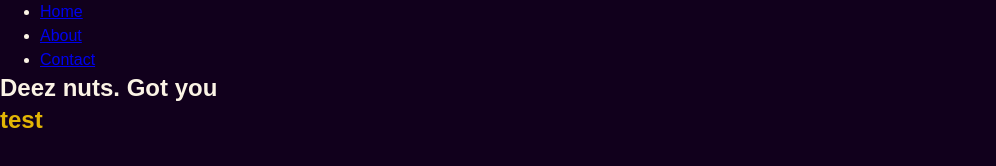
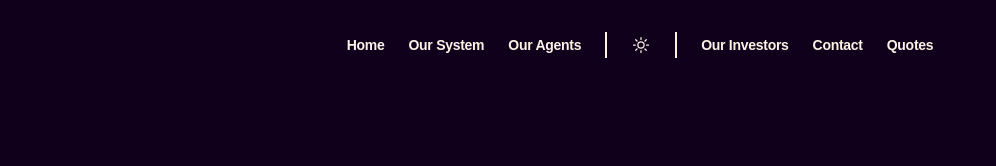
Before and after one commit to Lawrensu/Stargazers-Insurance-Company, a website built with Vite: page index.html in a window 1280 px wide. Shown: the whole page, without its empty margins (0-996 px from the left). Built offline with nearby package versions, Linux system fonts and the light colour scheme; a web font is replaced by a local one.

Commit message:
Added and halfway finishing header part

```diff
--- a/index.html
+++ b/index.html
@@ -14,22 +14,33 @@
   </head>
 
   <body>
-    <header>
+    <header class="header container">
+      <div class="logo__wrapper">
+        <img class="logo" src="" alt="">
+      </div>
       <nav>
-        <ul>
-          <li><a href="#">Home</a></li>
-          <li><a href="#">About</a></li>
-          <li><a href="#">Contact</a></li>
+        <ul class="nav__menu">
+          <li><a class="nav__link" href="index.html">Home</a></li>
+          <li><a class="nav__link" href="#">Our System</a></li>
+          <li><a class="nav__link" href="#">Our Agents</a></li>
+          <li class="nav__line"></li>
+          <li><a class="nav__sun" href="#"><svg xmlns="http://www.w3.org/2000/svg" fill="none" viewBox="0 0 24 24" stroke-width="1.5" stroke="currentColor">
+            <path stroke-linecap="round" stroke-linejoin="round" d="M12 3v2.25m6.364.386-1.591 1.591M21 12h-2.25m-.386 6.364-1.591-1.591M12 18.75V21m-4.773-4.227-1.591 1.591M5.25 12H3m4.227-4.773L5.636 5.636M15.75 12a3.75 3.75 0 1 1-7.5 0 3.75 3.75 0 0 1 7.5 0Z" />
+          </svg>
+          </a></li>
+          <li class="nav__line"></li>
+          <li><a class="nav__link" href="#">Our Investors</a></li>
+          <li><a class="nav__link" href="#">Contact</a></li>
+          <li><a class="nav__link" href="#">Quotes</a></li>
         </ul>
       </nav>
-
     </header>
 
 
     <main>
+      <!--  -->
       <section>
-        <h1>Deez nuts. Got you</h1>
-        <h2>test</h2>
+
       </section>
 
 
--- a/styles/components/header.css
+++ b/styles/components/header.css
@@ -1,8 +1,18 @@
 /* Screen smaller than 475px (default) */
 
+.header {
+    display: flex;
+    justify-content: center;
+    align-items: center;
+    padding-top: 2rem;
+    padding-bottom: 2rem;
+    position: relative;
+    z-index: 9999;
+}
 
-
-
+.nav__menu {
+    display: none;
+}
 
 
 
@@ -17,12 +27,54 @@
 
 
 /* md */
-/* @media (min-width: 768px) {} */
+ @media (min-width: 768px) {
+    .nav__menu {
+        display: flex;
+        list-style-type: none;
+        padding: 0;
+        gap: 1.5em;
+        align-items: center;
+    }
+
+    .nav__link {
+        font-size: var(--size-xs);
+        color: var(--clr-light);
+        text-decoration: none;
+        letter-spacing: -0.02em;
+        font-weight: 600;
+
+        transition: color 0.3 ease;
+    }
+
+    .nav__link:hover {
+        color: var(--clr-yellow);
+    }
+
+    .nav__line {
+        border: 1px solid var(--clr-light);
+        padding-top: 1.5em;
+    }
+
+    .nav__sun {
+        display: block;
+        color: var(--clr-light);
+        width: var(--size-base);
+        height: var(--size-base);
+    }
+ }
 
 
 /* Lg */
-/* @media (min-width: 1024px) {} */
+@media (min-width: 1024px) {
+    .nav__link {
+        font-size: var(--size-sm);
+    }
 
+    .nav__sun {
+        width: var(--size-xl);
+        height: var(--size-xl);
+    }
+}
 
 /* xL */
 /* @media (min-width: 1280px) {}  */
```
